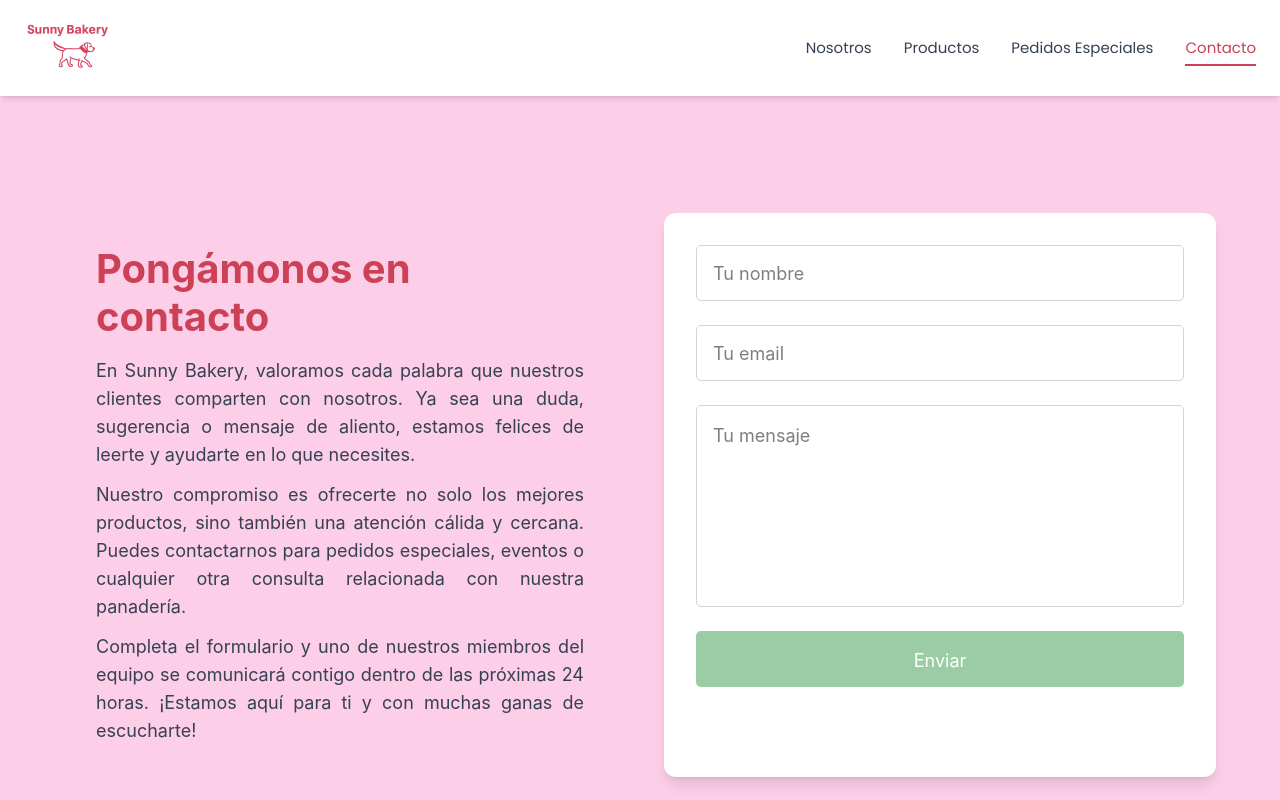
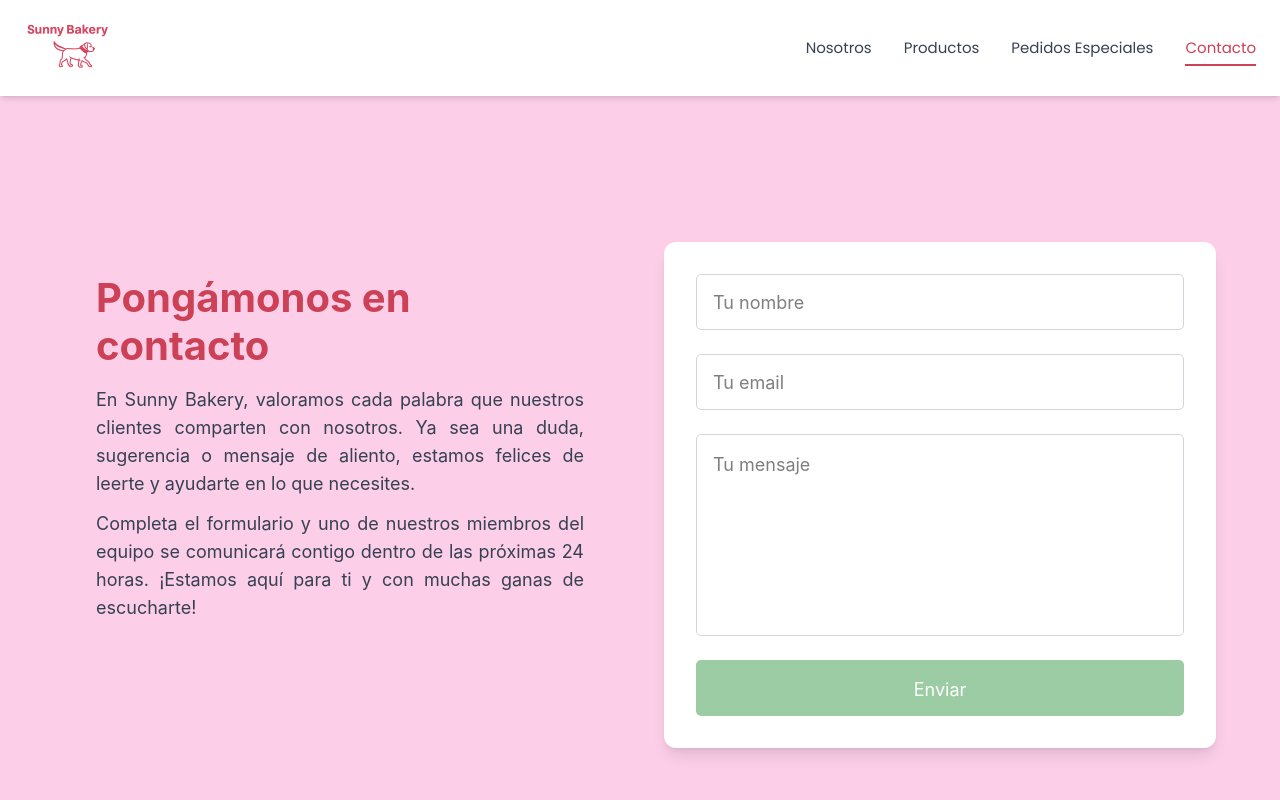
Before and after one commit to PaolaArtola/Bakery, a Vue app: page /contact in a window 1280 px wide. Shown: the top 800 px of the page. Built offline with nearby package versions, Linux system fonts and the light colour scheme.

Commit message:
delete info

```diff
--- a/src/views/Contact.vue
+++ b/src/views/Contact.vue
@@ -11,11 +11,6 @@
             En Sunny Bakery, valoramos cada palabra que nuestros clientes comparten con nosotros. Ya
             sea una duda, sugerencia o mensaje de aliento, estamos felices de leerte y ayudarte en
             lo que necesites.
-          </p>
-          <p>
-            Nuestro compromiso es ofrecerte no solo los mejores productos, sino también una atención
-            cálida y cercana. Puedes contactarnos para pedidos especiales, eventos o cualquier otra
-            consulta relacionada con nuestra panadería.
           </p>
           <p>
             Completa el formulario y uno de nuestros miembros del equipo se comunicará contigo
```
